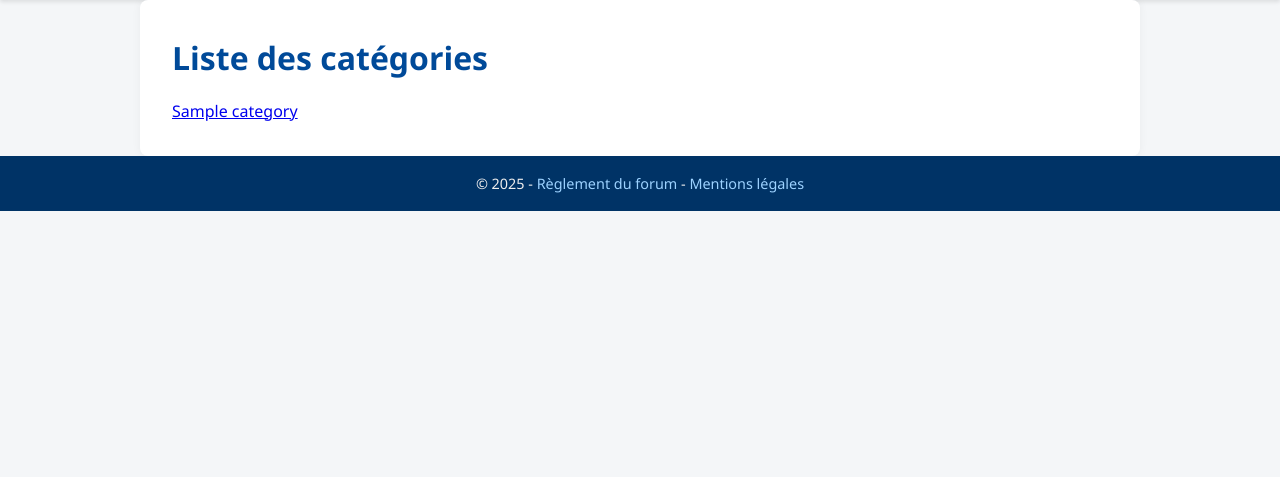
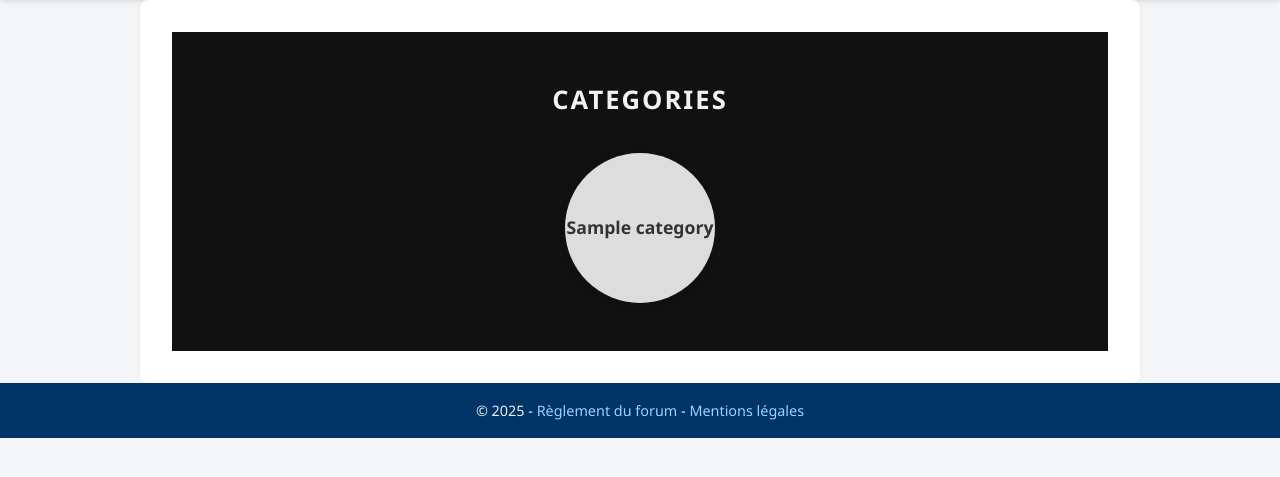
Before and after one commit to vally68/forum, a PHP site: page /index.php?ctrl=forum&action=index in a window 1280 px wide. Shown: the part 58-535 px from the top of the page. Run offline with PHP 8.4, Linux system fonts and the light colour scheme; tables that the repository leaves empty or names only in its code hold one stand-in row (values such as "Sample post"); some libraries are stand-ins or nearby versions.

Commit message:
style: début du CSS

```diff
--- a/public/css/style.css
+++ b/public/css/style.css
@@ -424,3 +424,119 @@ footer a:hover {
 .message-bubble:hover {
   background: #0056b3;
 }
+
+/* --- PAGE CATEGORIES --- */
+.categories-page {
+  text-align: center;
+  padding: 3rem 1rem;
+  background-color: #111;
+  color: #fff;
+}
+
+.categories-page h1 {
+  font-size: 1.6rem;
+  margin-bottom: 2rem;
+  letter-spacing: 2px;
+  color: #f2f2f2;
+}
+
+/* Conteneur de tous les cercles */
+.categories-container {
+  display: flex;
+  justify-content: center;
+  align-items: center;
+  flex-wrap: wrap;
+  gap: 3rem;
+  max-width: 1200px;
+  margin: 0 auto;
+}
+
+/* Bloc individuel (cercle + éventuelles actions admin) */
+.category-wrapper {
+  display: flex;
+  flex-direction: column;
+  align-items: center;
+  gap: 10px;
+}
+
+/* Cercle de catégorie */
+.category-item {
+  width: 150px;
+  height: 150px;
+  border-radius: 50%;
+  background-color: #ddd;
+  display: flex;
+  justify-content: center;
+  align-items: center;
+  text-decoration: none;
+  color: #333;
+  font-weight: 600;
+  font-size: 1.1rem;
+  transition: all 0.3s ease;
+  box-shadow: 0 2px 10px rgba(0,0,0,0.1);
+}
+
+.category-item:hover {
+  background-color: #007BFF;
+  color: #fff;
+  transform: scale(1.08);
+  box-shadow: 0 4px 14px rgba(0,0,0,0.25);
+}
+
+/* Actions admin/modo sous chaque cercle */
+.category-actions {
+  display: flex;
+  gap: 5px;
+  justify-content: center;
+  align-items: center;
+}
+
+.category-actions form {
+  display: flex;
+  gap: 4px;
+}
+
+.category-actions input {
+  width: 80px;
+  padding: 2px 4px;
+  border-radius: 4px;
+  border: 1px solid #ccc;
+}
+
+.category-actions button,
+.category-actions .btn-delete {
+  background-color: #007bff;
+  border: none;
+  border-radius: 4px;
+  padding: 2px 6px;
+  color: white;
+  cursor: pointer;
+  transition: background 0.3s;
+}
+
+.category-actions .btn-delete {
+  background-color: #dc3545;
+}
+
+.category-actions .btn-delete:hover {
+  background-color: #b02a37;
+}
+
+.category-actions button:hover {
+  background-color: #0056b3;
+}
+
+/* Ajout de catégorie */
+.add-category {
+  margin-top: 3rem;
+  text-align: center;
+}
+
+.add-category form {
+  display: inline-block;
+  background: #f9fafb;
+  color: #111;
+  padding: 1rem;
+  border-radius: 8px;
+  border: 1px solid #ccc;
+}
--- a/view/forum/listCategories.php
+++ b/view/forum/listCategories.php
@@ -1,45 +1,51 @@
 <?php
 $categories = $result["data"]['categories'];
+$user = \App\Session::getUser();
 ?>
 
-<h1>Liste des catégories</h1>
+<section class="categories-page">
+  <h1>CATEGORIES</h1>
 
+  <?php if (!empty($categories)): ?>
+    <div class="categories-container">
       <?php foreach ($categories as $category): ?>
-    <p>
-        <a href="index.php?ctrl=forum&action=listTopicsByCategory&id=<?= $category->getId() ?>">
-            <?= htmlspecialchars($category->getName()) ?>
+        <div class="category-wrapper">
+          <a href="index.php?ctrl=forum&action=listTopicsByCategory&id=<?= $category->getId() ?>"
+             class="category-item">
+            <span class="category-name"><?= htmlspecialchars($category->getName()) ?></span>
           </a>
 
           <?php if (\App\Session::isAdmin() || \App\Session::isModerator()): ?>
-            <!-- Bouton suppression -->
+            <div class="category-actions">
               <a href="index.php?ctrl=forum&action=deleteCategory&id=<?= $category->getId() ?>"
-               style="color:red; margin-left:10px;"
-               onclick="return confirm('Supprimer cette catégorie ?');">
-               ❌ Supprimer
-            </a>
+                 class="btn-delete"
+                 onclick="return confirm('Supprimer cette catégorie ?');">❌</a>
 
-            <!-- Formulaire de modification -->
               <form action="index.php?ctrl=forum&action=updateCategory&id=<?= $category->getId() ?>"
                     method="post"
-                  style="display:inline-block; margin-left:10px;">
+                    class="edit-category-form">
                 <input type="text" name="name"
                        value="<?= htmlspecialchars($category->getName()) ?>"
-                       required style="padding:3px;">
-                <button type="submit" style="padding:3px 6px;">✏️ Modifier</button>
+                       required>
+                <button type="submit" class="btn-edit">✏️</button>
               </form>
+            </div>
           <?php endif; ?>
-    </p>
+        </div>
       <?php endforeach; ?>
+    </div>
+  <?php else: ?>
+    <p>Aucune catégorie trouvée.</p>
+  <?php endif; ?>
+</section>
 
-
-<!--  Formulaire d'ajout de catégorie (ADMIN + MODO uniquement) -->
 <?php if (\App\Session::isAdmin() || \App\Session::isModerator()): ?>
+  <section class="add-category">
     <h2>Ajouter une catégorie</h2>
-
     <form action="index.php?ctrl=forum&action=addCategory" method="post">
-        <label for="name">Nom de la catégorie :</label>
+      <label for="name">Nom :</label>
       <input type="text" id="name" name="name" required>
-
-        <button type="submit" name="submit">Ajouter</button>
+      <button type="submit">Ajouter</button>
     </form>
+  </section>
 <?php endif; ?>
```
Lines whose indentation alone changed are shown as unchanged.
